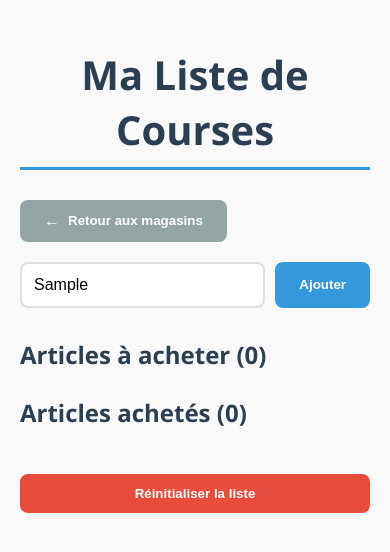
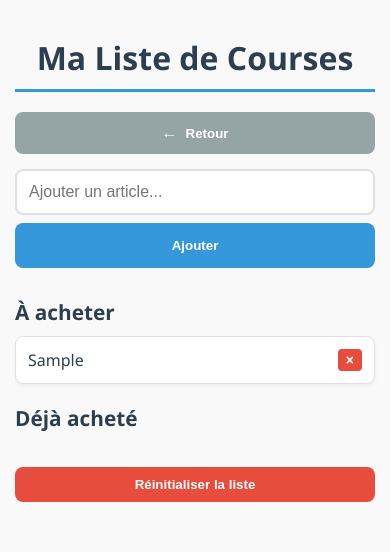
Before and after one commit to Luis06000/Courses, a React (Create React App) app: page /magasin/1 in a window 390 px wide. Both pictures are taken after typing "Sample" into the empty fields and a click on the button "Ajouter". Shown: the top 552 px of the page. Built offline with nearby package versions, Linux system fonts and the light colour scheme; no server answers; the database is empty.

Commit message:
[~] responsive version

```diff
--- a/src/App.css
+++ b/src/App.css
@@ -5,6 +5,14 @@
   background-color: #f9f9f9;
   min-height: 100vh;
   box-shadow: 0 0 20px rgba(0, 0, 0, 0.1);
+}
+
+@media (max-width: 850px) {
+  .App {
+    max-width: 100%;
+    padding: 15px;
+    box-shadow: none;
+  }
 }
 
 h1 {
@@ -16,11 +24,30 @@ h1 {
   padding-bottom: 10px;
 }
 
+@media (max-width: 600px) {
+  h1 {
+    font-size: 2rem;
+    margin-bottom: 20px;
+  }
+}
+
 .liste-magasins form,
 .checklist form {
   margin-bottom: 30px;
   display: flex;
   gap: 10px;
+}
+
+@media (max-width: 480px) {
+  .liste-magasins form,
+  .checklist form {
+    flex-direction: column;
+    gap: 8px;
+  }
+
+  .checklist form button {
+    height: 45px;
+  }
 }
 
 input {
@@ -46,13 +73,15 @@ button {
   cursor: pointer;
   font-weight: 600;
   transition: background-color 0.3s ease;
+  white-space: nowrap;
 }
 
 button:hover {
   background-color: #2980b9;
 }
 
-.magasin {
+.magasin,
+.article-item {
   padding: 15px;
   margin: 10px 0;
   background-color: white;
@@ -60,6 +89,14 @@ button:hover {
   cursor: pointer;
   transition: all 0.3s ease;
   border: 1px solid #e0e0e0;
+}
+
+@media (max-width: 480px) {
+  .magasin,
+  .article-item {
+    padding: 12px;
+    margin: 8px 0;
+  }
 }
 
 .magasin:hover {
@@ -172,6 +209,17 @@ h2 {
   display: flex;
   justify-content: space-between;
   align-items: center;
+  gap: 10px;
+}
+
+@media (max-width: 480px) {
+  .article-content {
+    gap: 8px;
+  }
+
+  .article-content span {
+    font-size: 0.95rem;
+  }
 }
 
 .status-icon {
@@ -188,3 +236,127 @@ h2 {
   color: #e74c3c;
   font-size: 1.2rem;
 }
+
+.tools-page {
+  padding: 20px;
+}
+
+@media (max-width: 480px) {
+  .tools-page {
+    padding: 15px;
+  }
+}
+
+.debug-section {
+  background-color: #f8f9fa;
+  border-radius: 8px;
+  padding: 15px;
+  margin-top: 20px;
+  font-size: 0.9rem;
+}
+
+.data-display {
+  background-color: #2c3e50;
+  color: #fff;
+  padding: 20px;
+  border-radius: 8px;
+  overflow-x: auto;
+  font-size: 0.85rem;
+}
+
+.data-display pre {
+  margin: 0;
+  white-space: pre-wrap;
+  word-wrap: break-word;
+}
+
+.data-display h3 {
+  color: #3498db;
+  margin-top: 0;
+}
+
+.delete-button {
+  padding: 0px 8px;
+  background-color: #e74c3c;
+  color: white;
+  border: none;
+  border-radius: 4px;
+  cursor: pointer;
+  font-size: 16px;
+  margin-left: 8px;
+  min-width: 24px;
+  height: 24px;
+  display: flex;
+  align-items: center;
+  justify-content: center;
+}
+
+.delete-button:hover {
+  background-color: #c0392b;
+}
+
+@media (max-width: 480px) {
+  .delete-button {
+    min-width: 22px;
+    height: 22px;
+    font-size: 14px;
+  }
+}
+
+.back-button {
+  margin-bottom: 20px;
+}
+
+@media (max-width: 480px) {
+  .back-button {
+    width: 100%;
+    justify-content: center;
+    margin-bottom: 15px;
+  }
+}
+
+.articles-non-achetes,
+.articles-achetes {
+  margin: 20px 0;
+}
+
+@media (max-width: 480px) {
+  .articles-non-achetes,
+  .articles-achetes {
+    margin: 15px 0;
+  }
+
+  h2 {
+    font-size: 1.3rem;
+    margin: 20px 0 10px 0;
+  }
+}
+
+.reset-button {
+  margin-top: 30px;
+  width: 100%;
+}
+
+@media (max-width: 480px) {
+  .reset-button {
+    margin-top: 20px;
+    padding: 10px;
+  }
+}
+
+.status-icon {
+  display: flex;
+  align-items: center;
+}
+
+.icon-check,
+.icon-times {
+  font-size: 1.2rem;
+}
+
+@media (max-width: 480px) {
+  .icon-check,
+  .icon-times {
+    font-size: 1rem;
+  }
+}
--- a/src/components/Checklist.js
+++ b/src/components/Checklist.js
@@ -1,165 +1,40 @@
-import React, { useState, useEffect } from 'react';
+import React, { useState } from 'react';
 import { useParams, useNavigate } from 'react-router-dom';
-import { db } from '../firebase-config';
-import {
-  collection,
-  addDoc,
-  onSnapshot,
-  query,
-  where,
-  updateDoc,
-  doc,
-  deleteDoc
-} from 'firebase/firestore';
+import { useArticles } from '../contexts/ArticlesContext';
 
 function Checklist() {
-  const [articles, setArticles] = useState([]);
   const [nouvelArticle, setNouvelArticle] = useState('');
-  const { id } = useParams();
+  const { id: magasinId } = useParams();
   const navigate = useNavigate();
-  const [editingId, setEditingId] = useState(null);
-  const [editingName, setEditingName] = useState('');
 
-  useEffect(() => {
-    const articlesRef = collection(db, 'articles');
-    const q = query(articlesRef, where('magasinId', '==', id));
+  const { articles, addArticle, toggleArticle, deleteArticle } = useArticles();
 
-    const unsubscribe = onSnapshot(q, (snapshot) => {
-      const articlesData = snapshot.docs.map(doc => ({
-        id: doc.id,
-        ...doc.data()
-      }));
-      setArticles(articlesData);
-    });
+  const articlesduMagasin = articles.filter(article => article.magasinId === magasinId);
+  const articlesNonAchetes = articlesduMagasin.filter(article => !article.achete);
+  const articlesAchetes = articlesduMagasin.filter(article => article.achete);
 
-    return () => unsubscribe();
-  }, [id]);
-
-  const ajouterArticle = async (e) => {
+  const ajouterArticle = (e) => {
     e.preventDefault();
     if (nouvelArticle.trim()) {
-      try {
-        await addDoc(collection(db, 'articles'), {
-          nom: nouvelArticle.trim(),
-          magasinId: id,
-          achete: false,
-          createdAt: new Date().toISOString()
-        });
-      } catch (error) {
-        console.error("Erreur lors de l'ajout de l'article:", error);
-      }
-    }
-    setNouvelArticle('');
-  };
-
-  const toggleArticle = async (articleId, achete) => {
-    try {
-      const articleRef = doc(db, 'articles', articleId);
-      await updateDoc(articleRef, {
-        achete: !achete
+      addArticle({
+        nom: nouvelArticle.trim(),
+        magasinId: magasinId,
+        achete: false
       });
-    } catch (error) {
-      console.error("Erreur lors de la mise à jour de l'article:", error);
+      setNouvelArticle('');
     }
   };
 
-  const resetListe = async () => {
-    try {
-      const promises = articles.map(article =>
-        deleteDoc(doc(db, 'articles', article.id))
-      );
-      await Promise.all(promises);
-    } catch (error) {
-      console.error("Erreur lors de la réinitialisation de la liste:", error);
+  const resetListe = () => {
+    if (window.confirm('Voulez-vous vraiment réinitialiser la liste ?')) {
+      articlesduMagasin.forEach(article => deleteArticle(article.id));
     }
   };
-
-  const articlesNonAchetes = articles.filter(article => !article.achete);
-  const articlesAchetes = articles.filter(article => article.achete);
-
-  const startEditing = (article) => {
-    setEditingId(article.id);
-    setEditingName(article.nom);
-  };
-
-  const updateArticle = async (id, e) => {
-    e?.preventDefault();
-    if (editingName.trim()) {
-      try {
-        const articleRef = doc(db, 'articles', id);
-        await updateDoc(articleRef, {
-          nom: editingName.trim()
-        });
-      } catch (error) {
-        console.error("Erreur lors de la mise à jour:", error);
-      } finally {
-        setEditingId(null);
-        setEditingName('');
-      }
-    }
-  };
-
-  const deleteArticle = async (id) => {
-    if (window.confirm('Voulez-vous vraiment supprimer cet article ?')) {
-      try {
-        await deleteDoc(doc(db, 'articles', id));
-      } catch (error) {
-        console.error("Erreur lors de la suppression:", error);
-      }
-    }
-  };
-
-  const renderArticle = (article) => (
-    <div
-      key={article.id}
-      className="article-item"
-      onClick={() => toggleArticle(article.id, article.achete)}
-    >
-      {editingId === article.id ? (
-        <>
-          <input
-            type="text"
-            value={editingName}
-            onChange={(e) => setEditingName(e.target.value)}
-            onKeyPress={(e) => e.key === 'Enter' && updateArticle(article.id, e)}
-          />
-          <div className="edit-buttons">
-            <button onClick={(e) => updateArticle(article.id, e)}>Sauvegarder</button>
-            <button onClick={() => setEditingId(null)}>Annuler</button>
-          </div>
-        </>
-      ) : (
-        <>
-          <span>{article.nom}</span>
-          <div className="edit-buttons">
-            <button
-              className="edit-button"
-              onClick={(e) => {
-                e.stopPropagation();
-                startEditing(article);
-              }}
-            >
-              Éditer
-            </button>
-            <button
-              className="delete-button"
-              onClick={(e) => {
-                e.stopPropagation();
-                deleteArticle(article.id);
-              }}
-            >
-              Supprimer
-            </button>
-          </div>
-        </>
-      )}
-    </div>
-  );
 
   return (
     <div className="checklist">
       <button className="back-button" onClick={() => navigate('/')}>
-        Retour aux magasins
+        Retour
       </button>
 
       <form onSubmit={ajouterArticle}>
@@ -167,24 +42,60 @@ function Checklist() {
           type="text"
           value={nouvelArticle}
           onChange={(e) => setNouvelArticle(e.target.value)}
-          placeholder="Nouvel article"
+          placeholder="Ajouter un article..."
         />
         <button type="submit">Ajouter</button>
       </form>
 
-      <h2>Articles à acheter ({articlesNonAchetes.length})</h2>
       <div className="articles-non-achetes">
-        {articlesNonAchetes.map(renderArticle)}
+        <h2>À acheter</h2>
+        {articlesNonAchetes.map(article => (
+          <div
+            key={article.id}
+            className="article-item"
+            onClick={() => toggleArticle(article.id)}
+          >
+            <span>{article.nom}</span>
+            <button
+              onClick={(e) => {
+                e.stopPropagation();
+                deleteArticle(article.id);
+              }}
+              className="delete-button"
+            >
+              ×
+            </button>
+          </div>
+        ))}
       </div>
 
-      <h2>Articles achetés ({articlesAchetes.length})</h2>
       <div className="articles-achetes">
-        {articlesAchetes.map(renderArticle)}
+        <h2>Déjà acheté</h2>
+        {articlesAchetes.map(article => (
+          <div
+            key={article.id}
+            className="article-item"
+            onClick={() => toggleArticle(article.id)}
+          >
+            <span>{article.nom}</span>
+            <button
+              onClick={(e) => {
+                e.stopPropagation();
+                deleteArticle(article.id);
+              }}
+              className="delete-button"
+            >
+              ×
+            </button>
+          </div>
+        ))}
       </div>
 
-      <button className="reset-button" onClick={resetListe}>
-        Réinitialiser la liste
-      </button>
+      {articlesduMagasin.length > 0 && (
+        <button className="reset-button" onClick={resetListe}>
+          Réinitialiser la liste
+        </button>
+      )}
     </div>
   );
 }
--- a/src/components/ListeMagasins.js
+++ b/src/components/ListeMagasins.js
@@ -13,9 +13,9 @@ function ListeMagasins() {
   const navigate = useNavigate();
 
   const isListeComplete = (magasinId) => {
-    const articlesduMagasin = articles.filter(article => article.magasin === magasinId);
+    const articlesduMagasin = articles.filter(article => article.magasinId === magasinId);
     if (articlesduMagasin.length === 0) return true;
-    return articlesduMagasin.every(article => article.achete);
+    return articlesduMagasin.every(article => article.achete === true);
   };
 
   const handleMagasinClick = (id) => {
--- a/src/contexts/ArticlesContext.js
+++ b/src/contexts/ArticlesContext.js
@@ -1,28 +1,63 @@
-import React, { createContext, useContext, useState } from 'react';
+import React, { createContext, useContext, useState, useEffect } from 'react';
 
 const ArticlesContext = createContext();
+const LOCAL_STORAGE_KEY = 'shopping_list_articles';
 
 export function ArticlesProvider({ children }) {
-  const [articles, setArticles] = useState([]);
+  const [articles, setArticles] = useState(() => {
+    // Charger les articles depuis le localStorage au démarrage
+    const savedArticles = localStorage.getItem(LOCAL_STORAGE_KEY);
+    return savedArticles ? JSON.parse(savedArticles) : [];
+  });
+
+  // Sauvegarder dans le localStorage à chaque changement
+  useEffect(() => {
+    localStorage.setItem(LOCAL_STORAGE_KEY, JSON.stringify(articles));
+  }, [articles]);
 
   const addArticle = (article) => {
-    setArticles([...articles, article]);
+    const newArticle = {
+      ...article,
+      id: Date.now().toString(), // Génère un ID unique
+      createdAt: new Date().toISOString()
+    };
+    setArticles(prevArticles => [...prevArticles, newArticle]);
   };
 
   const toggleArticle = (id) => {
-    setArticles(articles.map(article =>
-      article.id === id
-        ? { ...article, achete: !article.achete }
-        : article
-    ));
+    setArticles(prevArticles =>
+      prevArticles.map(article =>
+        article.id === id
+          ? { ...article, achete: !article.achete }
+          : article
+      )
+    );
   };
 
   const deleteArticle = (id) => {
-    setArticles(articles.filter(article => article.id !== id));
+    setArticles(prevArticles =>
+      prevArticles.filter(article => article.id !== id)
+    );
+  };
+
+  const updateArticle = (id, updates) => {
+    setArticles(prevArticles =>
+      prevArticles.map(article =>
+        article.id === id
+          ? { ...article, ...updates }
+          : article
+      )
+    );
   };
 
   return (
-    <ArticlesContext.Provider value={{ articles, addArticle, toggleArticle, deleteArticle }}>
+    <ArticlesContext.Provider value={{
+      articles,
+      addArticle,
+      toggleArticle,
+      deleteArticle,
+      updateArticle
+    }}>
       {children}
     </ArticlesContext.Provider>
   );
--- a/src/firebase-config.js
+++ /dev/null
@@ -1,16 +0,0 @@
-import { initializeApp } from 'firebase/app';
-import { getFirestore } from 'firebase/firestore';
-
-const firebaseConfig = {
-  apiKey: "AIzaSyDspqkmmGAFx6PSQ9Ncfki2GuFVTr4FPY0",
-  authDomain: "courses-8b8ae.firebaseapp.com",
-  projectId: "courses-8b8ae",
-  storageBucket: "courses-8b8ae.firebasestorage.app",
-  messagingSenderId: "355474881588",
-  appId: "1:355474881588:web:17f9079424c09a4bdb9e61",
-  measurementId: "G-W1Z1379J6L"
-};
-
-// Initialize Firebase
-const app = initializeApp(firebaseConfig);
-export const db = getFirestore(app);
```
